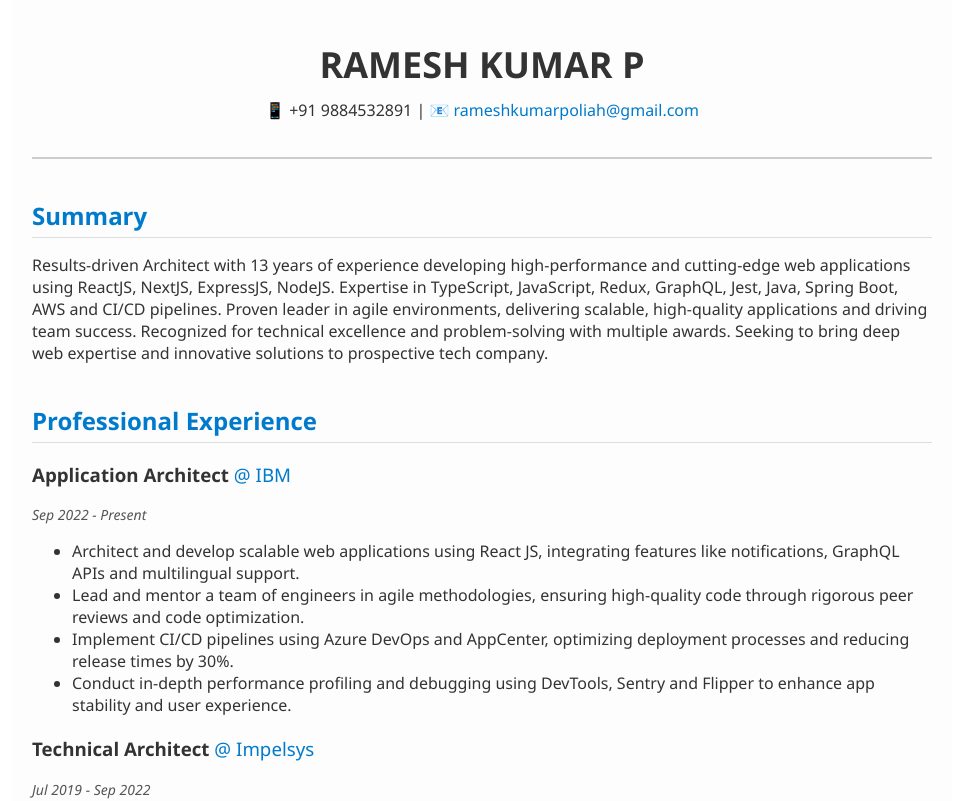
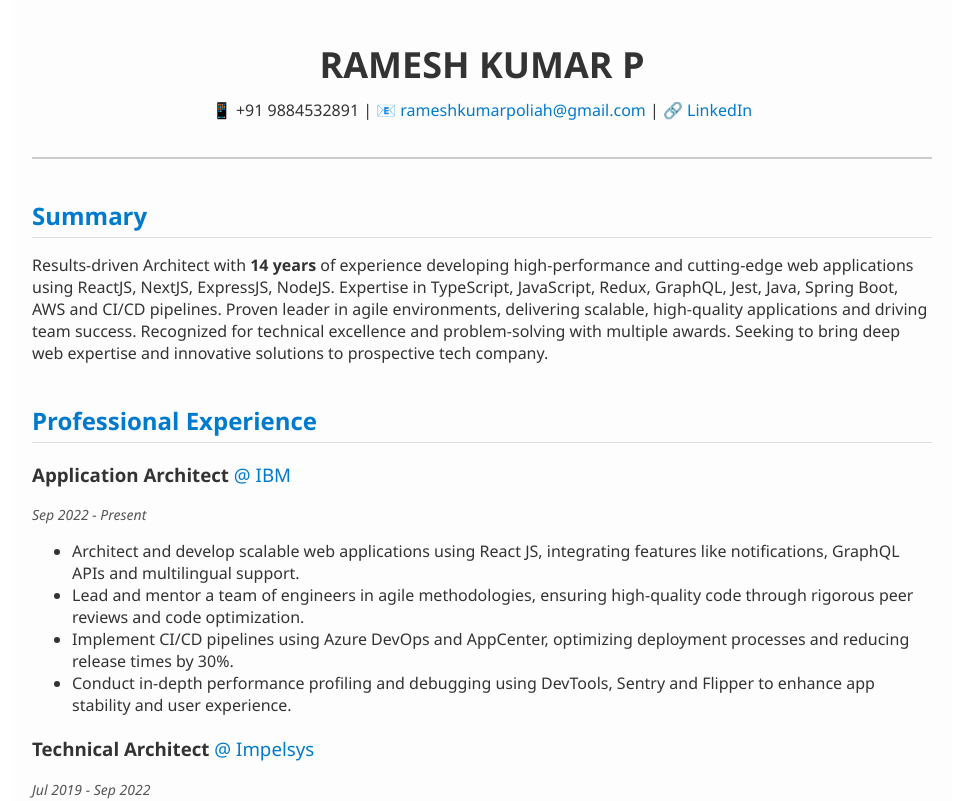
Before and after one commit to rameshkumarp24/ramesh.us, a React (Create React App) app: page / in a window 1280 px wide. Shown: the top 801 px of the page, without its empty margins (158-1121 px from the left). Built offline with nearby package versions, Linux system fonts and the light colour scheme.

Commit message:
resume commit
resume commit

```diff
--- a/public/index.html
+++ b/public/index.html
@@ -24,7 +24,7 @@
       work correctly both with client-side routing and a non-root public URL.
       Learn how to configure a non-root public URL by running `npm run build`.
     -->
-    <title>React App</title>
+    <title>ramesh.us</title>
   </head>
   <body>
     <noscript>You need to enable JavaScript to run this app.</noscript>
--- a/src/App.js
+++ b/src/App.js
@@ -9,13 +9,22 @@ function App() {
           📱 +91 9884532891 | 📧{' '}
           <a href="mailto:rameshkumarpoliah@gmail.com" style={styles.link}>
             rameshkumarpoliah@gmail.com
+          </a>{' '}
+          | 🔗{' '}
+          <a
+            href="https://www.linkedin.com/in/rameshkumarp/"
+            target="_blank"
+            rel="noopener noreferrer"
+            style={styles.link}
+          >
+            LinkedIn
           </a>
         </p>
       </header>
 
       <Section title="Summary">
         <p>
-          Results-driven Architect with 13 years of experience developing high-performance and
+          Results-driven Architect with <strong>14 years</strong> of experience developing high-performance and
           cutting-edge web applications using ReactJS, NextJS, ExpressJS, NodeJS. Expertise in
           TypeScript, JavaScript, Redux, GraphQL, Jest, Java, Spring Boot, AWS and CI/CD pipelines.
           Proven leader in agile environments, delivering scalable, high-quality applications and
```
